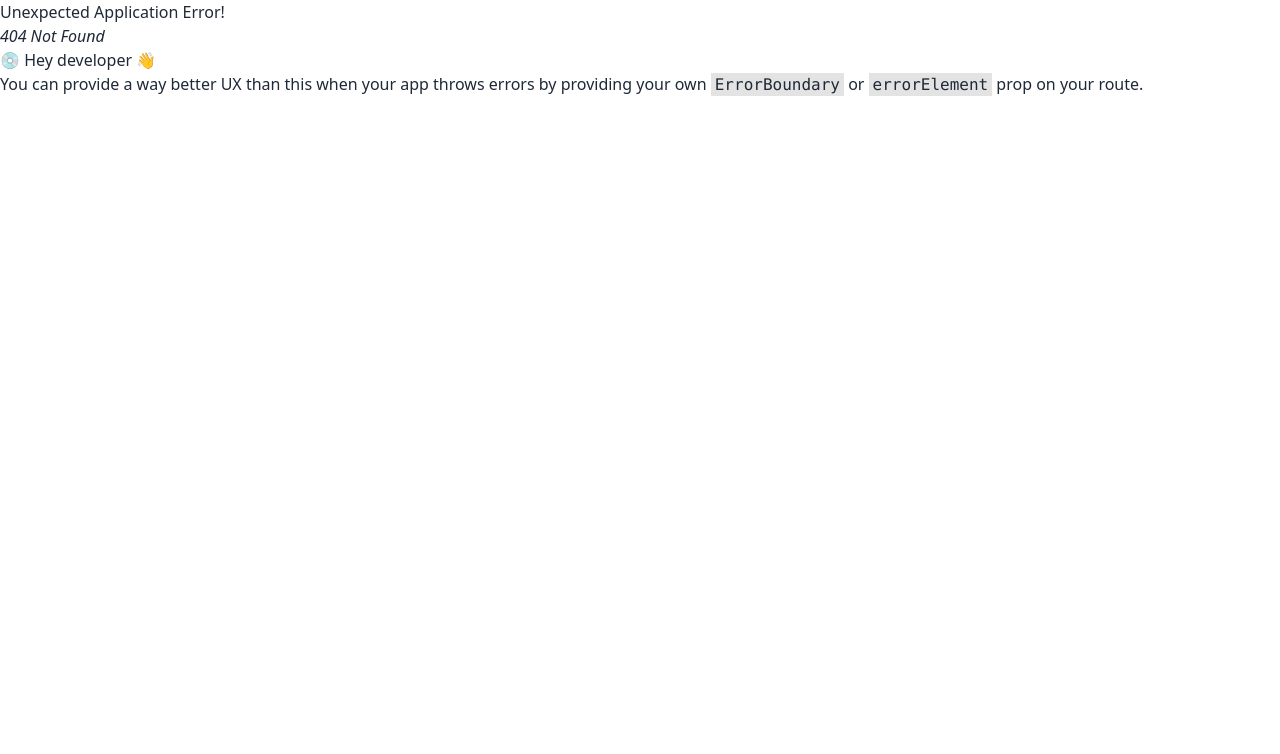
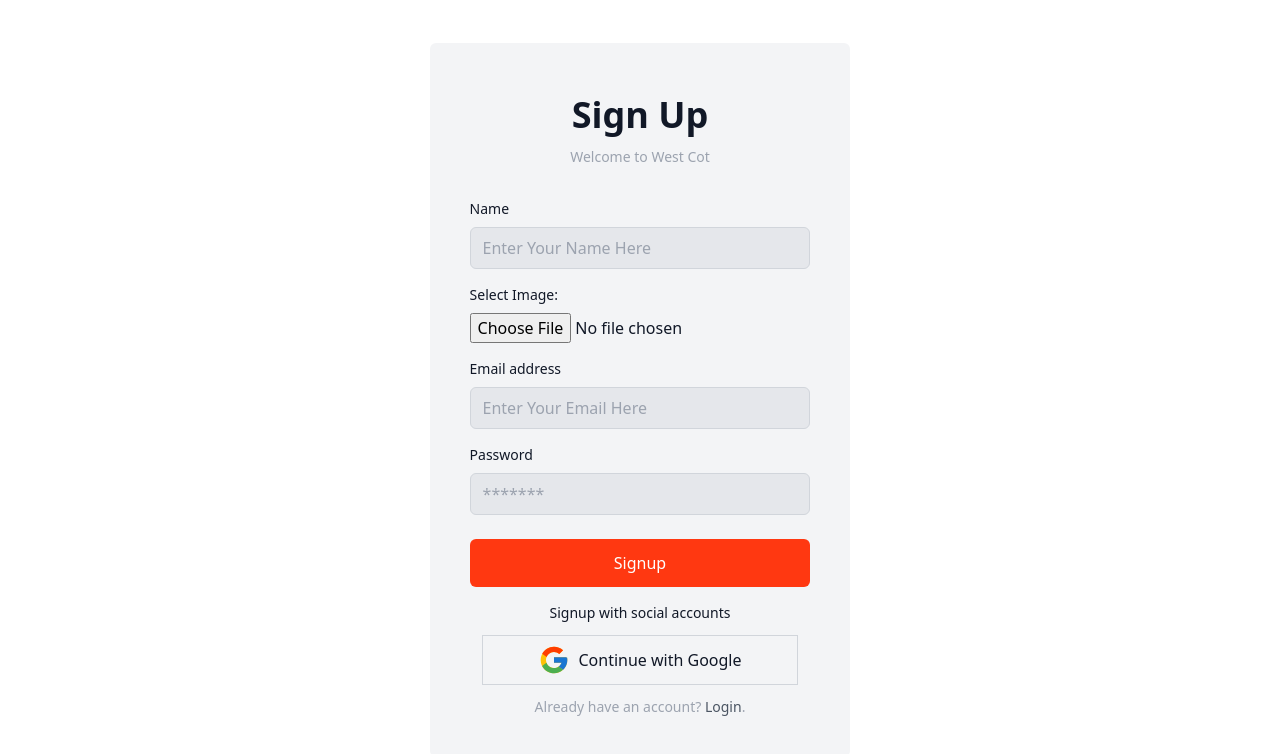
Before and after one commit to codermahbub20/building-management-client-side, a React (Vite) app: page /signup in a window 1280 px wide. Before the commit this address had no page. Shown: the top 754 px of the page. Built offline with nearby package versions, Linux system fonts and the light colour scheme; a web font is replaced by a local one.

Commit message:
Signup page created

```diff
--- a/package.json
+++ b/package.json
@@ -11,10 +11,14 @@
   },
   "dependencies": {
     "@react-icons/all-files": "^4.1.0",
+    "axios": "^1.6.2",
+    "firebase": "^10.6.0",
     "localforage": "^1.10.0",
     "match-sorter": "^6.3.1",
     "react": "^18.2.0",
     "react-dom": "^18.2.0",
+    "react-hot-toast": "^2.4.1",
+    "react-icons": "^4.12.0",
     "react-map-gl": "^7.1.6",
     "react-router-dom": "^6.20.0",
     "sort-by": "^1.2.0"
--- /dev/null
+++ b/src/Components/api/utils.js
@@ -0,0 +1,11 @@
+import axios from "axios"
+
+export const imageUpload = async image =>{
+    const formData = new FormData()
+    formData.append('image', image)
+
+
+      const { data } = await axios.post(`https://api.imgbb.com/1/upload?key=${import.meta.env.VITE_IMGBB_KEY}`, formData)
+      console.log(data)
+    return data;
+}
--- /dev/null
+++ b/src/Components/hooks/useAuth.js
@@ -0,0 +1,10 @@
+import { useContext } from 'react'
+import { AuthContext } from '../../providers/AuthProvider'
+
+
+const useAuth = () => {
+  const auth = useContext(AuthContext)
+  return auth
+}
+
+export default useAuth
--- /dev/null
+++ b/src/Pages/SignUp/SignUp.jsx
@@ -0,0 +1,185 @@
+import { Link, useNavigate } from 'react-router-dom'
+// import { FcGoogle } from 'react-icons/fc'
+import { FcGoogle } from "react-icons/fc";
+
+// import { getToken, saveUser } from '../../components/api/auth';
+import toast from 'react-hot-toast';
+import { TbFidgetSpinner } from "react-icons/tb";
+import { imageUpload } from '../../Components/api/utils';
+import useAuth from '../../Components/hooks/useAuth';
+
+const SignUp = () => {
+
+  const { createUser, signInWithGoogle, updateUserProfile, loading } = useAuth()
+
+  const navigate = useNavigate()
+
+  const handleSignUp = async e => {
+    e.preventDefault();
+    const form = e.target;
+    const name = form.name.value;
+    const email = form.email.value;
+    const password = form.password.value;
+    const image = form.image.files[0];
+
+    try {
+      //1. Upload Image
+      const imageData = await imageUpload(image)
+
+      //2. User Registration
+      const result = await createUser(email, password)
+
+      //3. Save username & profile photo
+      await updateUserProfile(name, imageData?.data?.display_url)
+      console.log(result)
+
+      //4. save user data in database
+    //   const dbResponse = await saveUser(result?.user)
+    //   console.log(dbResponse)
+    //   // result.user.email
+
+    //   //  token related
+    //   await getToken(result?.user?.email)
+    //   navigate('/')
+    //   toast.success('SignUp Successful')
+
+
+    } catch (err) {
+      console.log(err)
+      toast.error(err?.message)
+    }
+  }
+
+  const handleGoogleSignIn = async () =>{
+    try {
+
+      //2. User Registration
+      const result = await signInWithGoogle()
+      console.log(result)
+
+      //4. save user data in database
+    //   const dbResponse = await saveUser(result?.user)
+    //   console.log(dbResponse)
+      // result.user.email
+
+    //   //  token related
+    //   await getToken(result?.user?.email)
+    //   navigate('/')
+    //   toast.success('SignUp Successful')
+
+
+    } catch (err) {
+      console.log(err)
+      toast.error(err?.message)
+    }
+  }
+
+  return (
+    <div className='flex justify-center items-center min-h-screen'>
+      <div className='flex flex-col max-w-md p-6 rounded-md sm:p-10 bg-gray-100 text-gray-900'>
+        <div className='mb-8 text-center'>
+          <h1 className='my-3 text-4xl font-bold'>Sign Up</h1>
+          <p className='text-sm text-gray-400'>Welcome to West Cot</p>
+        </div>
+        <form onSubmit={handleSignUp}
+          noValidate=''
+          action=''
+          className='space-y-6 ng-untouched ng-pristine ng-valid'
+        >
+          <div className='space-y-4'>
+            <div>
+              <label htmlFor='email' className='block mb-2 text-sm'>
+                Name
+              </label>
+              <input
+                type='text'
+                name='name'
+                id='name'
+                placeholder='Enter Your Name Here'
+                className='w-full px-3 py-2 border rounded-md border-gray-300 focus:outline-[#FF3811] bg-gray-200 text-gray-900'
+                data-temp-mail-org='0'
+              />
+            </div>
+            <div>
+              <label htmlFor='image' className='block mb-2 text-sm'>
+                Select Image:
+              </label>
+              <input
+                required
+                type='file'
+                id='image'
+                name='image'
+                accept='image/*'
+              />
+            </div>
+            <div>
+              <label htmlFor='email' className='block mb-2 text-sm'>
+                Email address
+              </label>
+              <input
+                type='email'
+                name='email'
+                id='email'
+                required
+                placeholder='Enter Your Email Here'
+                className='w-full px-3 py-2 border rounded-md border-gray-300 focus:outline-[#FF3811] bg-gray-200 text-gray-900'
+                data-temp-mail-org='0'
+              />
+            </div>
+            <div>
+              <div className='flex justify-between'>
+                <label htmlFor='password' className='text-sm mb-2'>
+                  Password
+                </label>
+              </div>
+              <input
+                type='password'
+                name='password'
+                autoComplete='new-password'
+                id='password'
+                required
+                placeholder='*******'
+                className='w-full px-3 py-2 border rounded-md border-gray-300 focus:outline-[#FF3811] bg-gray-200 text-gray-900'
+              />
+            </div>
+          </div>
+
+          <div>
+            <button
+              type='submit'
+              className='bg-[#FF3811] w-full rounded-md py-3 text-white'
+            >
+              {/* {
+                loading ? <TbFidgetSpinner className='animate-spin mx-auto'></TbFidgetSpinner> :' Continue'
+              } */}Signup
+            </button>
+          </div>
+        </form>
+        <div className='flex items-center pt-4 space-x-1'>
+          <div className='flex-1 h-px sm:w-16 dark:bg-gray-700'></div>
+          <p className='px-3 text-sm dark:text-gray-400'>
+            Signup with social accounts
+          </p>
+          <div className='flex-1 h-px sm:w-16 dark:bg-gray-700'></div>
+        </div>
+        <div onClick={handleGoogleSignIn} className='flex justify-center items-center space-x-2 border m-3 p-2 border-gray-300 border-rounded cursor-pointer'>
+          <FcGoogle size={32} />
+
+          <p>Continue with Google</p>
+        </div>
+        <p className='px-6 text-sm text-center text-gray-400'>
+          Already have an account?{' '}
+          <Link
+            to='/login'
+            className='hover:underline hover:text-rose-500 text-gray-600'
+          >
+            Login
+          </Link>
+          .
+        </p>
+      </div>
+    </div>
+  )
+}
+
+export default SignUp
--- a/src/Routes/Routes.jsx
+++ b/src/Routes/Routes.jsx
@@ -1,6 +1,7 @@
 import { createBrowserRouter } from "react-router-dom";
 import Main from "../Layouts/Main/Main";
 import Home from "../Pages/Home/Home/Home";
+import SignUp from "../Pages/SignUp/SignUp";
 
 
  export const router = createBrowserRouter([
@@ -14,4 +15,8 @@ import Home from "../Pages/Home/Home/Home";
         }
       ]
     },
+    {
+      path: "/signup",
+      element: <SignUp></SignUp>
+    }
   ]);
--- a/src/firebase/firebase.config.js
+++ b/src/firebase/firebase.config.js
@@ -0,0 +1,17 @@
+// Import the functions you need from the SDKs you need
+import { initializeApp } from "firebase/app";
+// TODO: Add SDKs for Firebase products that you want to use
+// https://firebase.google.com/docs/web/setup#available-libraries
+
+// Your web app's Firebase configuration
+const firebaseConfig = {
+    apiKey: import.meta.env.VITE_apiKey,
+    authDomain: import.meta.env.VITE_authDomain,
+    projectId: import.meta.env.VITE_projectId,
+    storageBucket: import.meta.env.VITE_storageBucket,
+    messagingSenderId: import.meta.env.VITE_messagingSenderId,
+    appId: import.meta.env.VITE_appId
+};
+
+// Initialize Firebase
+export const app = initializeApp(firebaseConfig);
--- a/src/main.jsx
+++ b/src/main.jsx
@@ -6,10 +6,13 @@ import {
   RouterProvider,
 } from "react-router-dom";
 import { router } from './Routes/Routes.jsx';
+import AuthProvider from './providers/AuthProvider.jsx';
 
 
 ReactDOM.createRoot(document.getElementById('root')).render(
   <React.StrictMode>
-    <RouterProvider router={router} />
+    <AuthProvider>
+      <RouterProvider router={router} />
+    </AuthProvider>
   </React.StrictMode>,
 )
--- a/src/providers/AuthProvider.jsx
+++ b/src/providers/AuthProvider.jsx
@@ -1,10 +1,54 @@
+/* eslint-disable react/prop-types */
+import { createContext, useState } from "react";
+import { GoogleAuthProvider, createUserWithEmailAndPassword, getAuth, signInWithPopup, updateProfile } from "firebase/auth";
+import { app } from "../firebase/firebase.config";
 
 
-const AuthProvider = () => {
+export const AuthContext = createContext(null)
+const auth = getAuth(app)
+const googleProvider = new GoogleAuthProvider()
+
+const AuthProvider = ({ children }) => {
+
+    const [loading, setLoading] = useState(true)
+    const [user, setUser] = useState(null)
+
+
+    // user created
+    const createUser = (email, password) => {
+        setLoading(true)
+        return createUserWithEmailAndPassword(auth, email, password)
+    }
+
+    // Google sign in
+    const signInWithGoogle = () => {
+        setLoading(true)
+        return signInWithPopup(auth, googleProvider)
+      }
+
+    //   Profile update related
+    const updateUserProfile = (name, photo) => {
+        return updateProfile(auth.currentUser, {
+          displayName: name,
+          photoURL: photo,
+        })
+      }
+
+
+
+
+    const AuthInfo = {
+        user,
+        createUser,
+        signInWithGoogle,
+        updateUserProfile,
+        loading
+    }
+
     return (
-        <div>
-
-        </div>
+        <AuthContext.Provider value={AuthInfo}>
+            {children}
+        </AuthContext.Provider>
     );
 };
 
```
Also changed, not shown: 1 other file (tests, documents, lock files or other folders).
